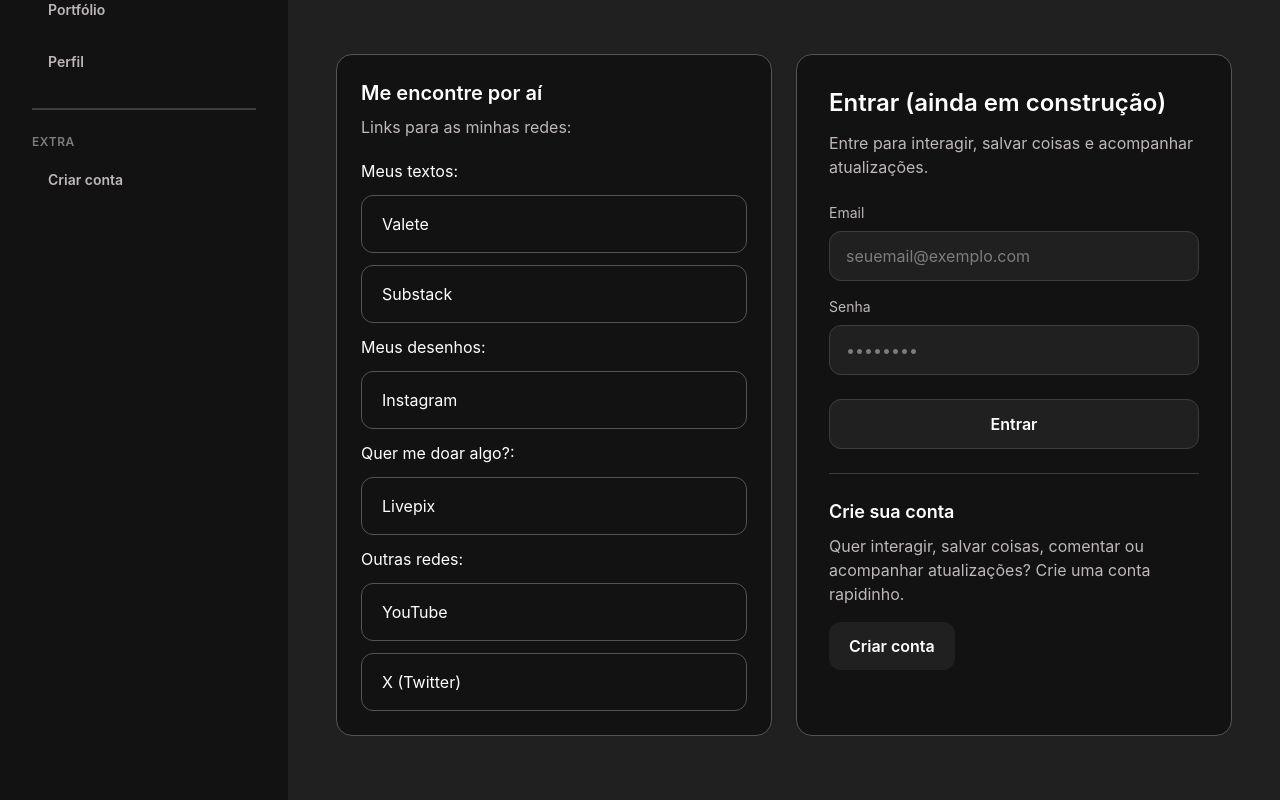
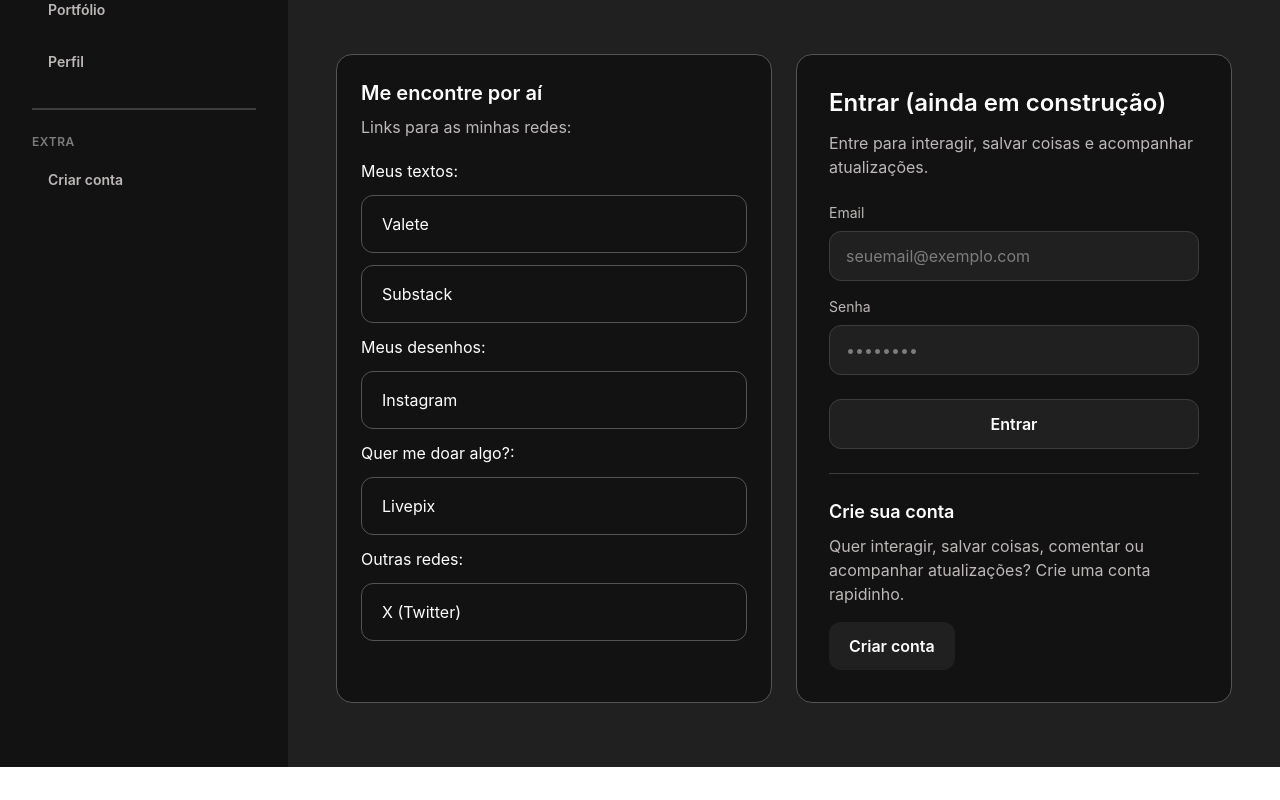
Before and after one commit to ToddynhoVT9/SiteToddy, a React (Vite) app: page / in a window 1280 px wide. Shown: the part 314-1114 px from the top of the page. After the commit the page ends 1081 px from the top, so only its background shows below. Built offline with nearby package versions, Linux system fonts and the light colour scheme.

Commit message:
remove youtube button

```diff
--- a/src/components/LinkTree.jsx
+++ b/src/components/LinkTree.jsx
@@ -38,7 +38,7 @@
         <LinkItem href="https://livepix.gg/toddynhovt" label="Livepix" />
 
         <Text children="Outras redes:" />
-        <LinkItem href="https://www.youtube.com/@toddynhoVT" label="YouTube" />
+        {/*<LinkItem href="https://www.youtube.com/@toddynhoVT" label="YouTube" />*/}
         <LinkItem href="https://x.com/ToddynhoVT" label="X (Twitter)" />
       </div>
     </section>
```
